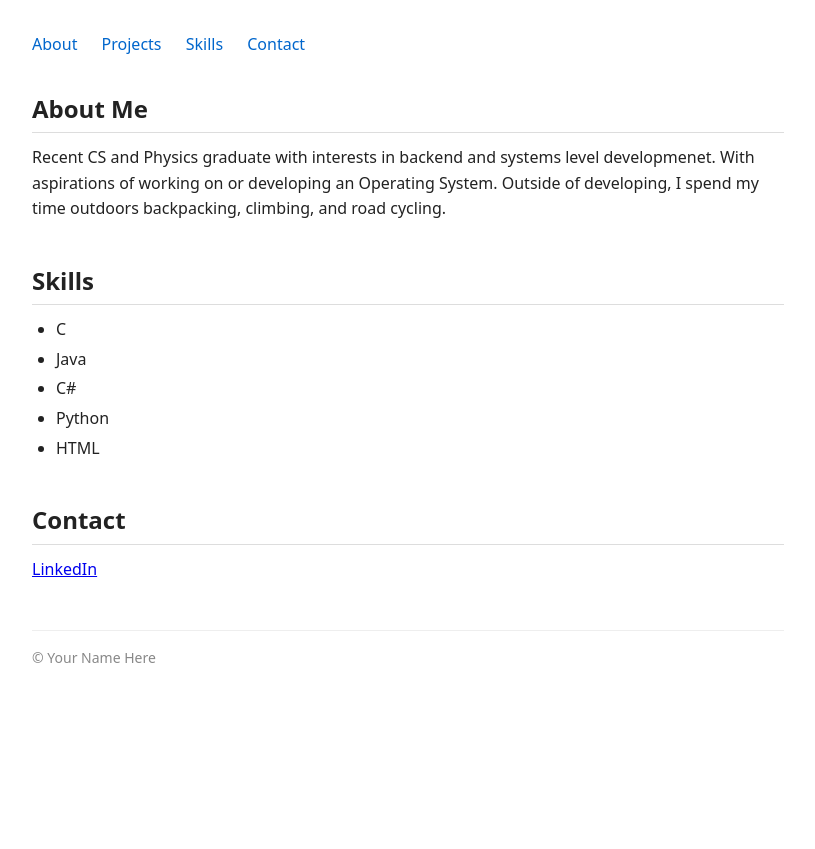
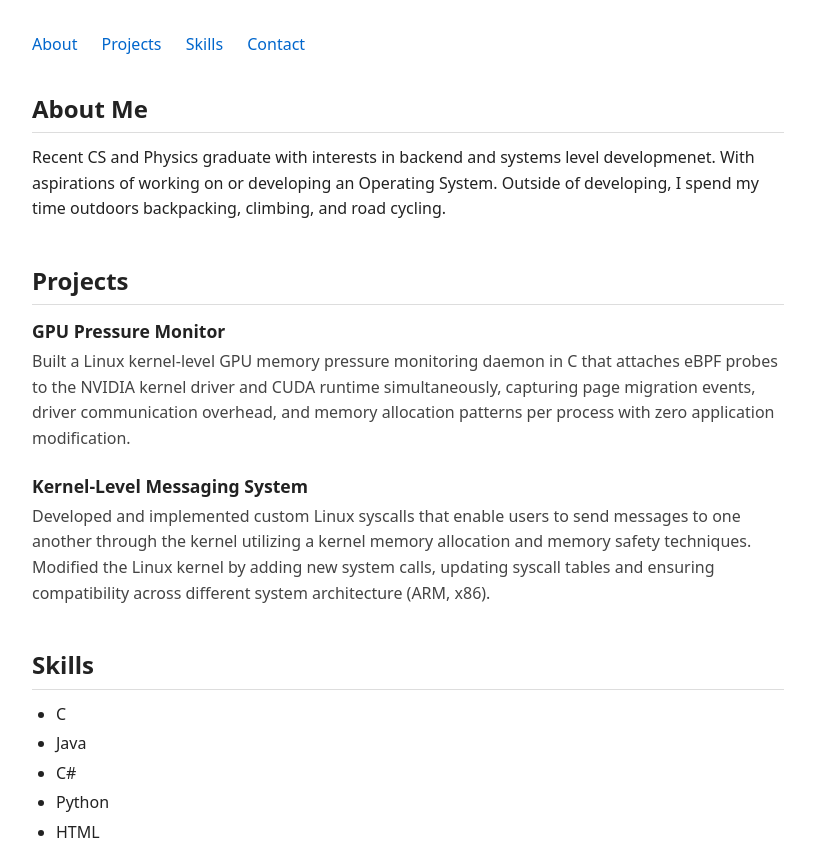
Before and after one commit to dggilson/portfolio, a plain HTML site: page index.html in a window 1280 px wide. Shown: the top 849 px of the page, without its empty margins (232-1047 px from the left). Before the commit the page ends 800 px from the top, so only its background shows below. Drawn offline with Linux system fonts and the light colour scheme.

Commit message:
small fxi:

```diff
--- a/index.html
+++ b/index.html
@@ -29,7 +29,26 @@
        working on or developing an Operating System. Outside of developing, I spend my time outdoors backpacking, climbing, and road cycling.
     </section>
 
+    <section id="projects">
+      <h2>Projects</h2>
+      <!-- Example project entry structure: copy, fill in, and add at least 2:
+      <div class="project">
+        <h3>Project Name</h3>
+        <p>What the project does, the technologies used, and what you learned.</p>
+      </div>
+      -->
+       <div class="project">
+        <h3>GPU Pressure Monitor</h3>
+        <p>Built a Linux kernel-level GPU memory pressure monitoring daemon in C that attaches eBPF probes to the NVIDIA kernel driver and CUDA runtime simultaneously, capturing page migration events, driver communication overhead, and memory allocation patterns per process with zero application modification.</p>
 
+      </div>
+
+      <div class="project">
+        <h3>Kernel-Level Messaging System</h3>
+        <p>Developed and implemented custom Linux syscalls that enable users to send messages to one another through the kernel utilizing a kernel memory allocation and memory safety techniques. Modified the Linux kernel by adding new system calls, updating syscall tables and ensuring compatibility across different system architecture (ARM, x86).</p>
+      </div>
+
+    </section>
 
     <section id="skills">
       <h2>Skills</h2>
```
